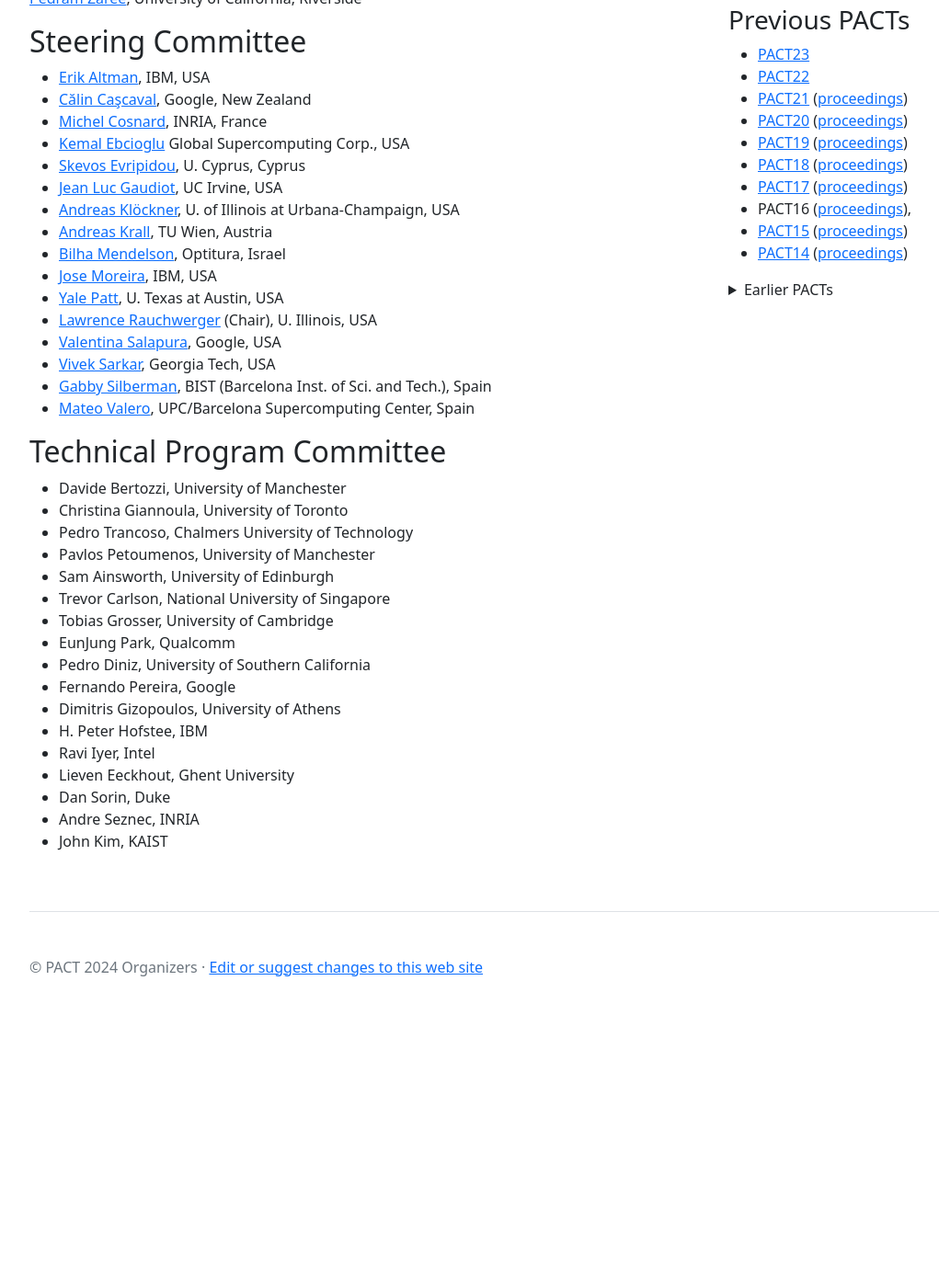
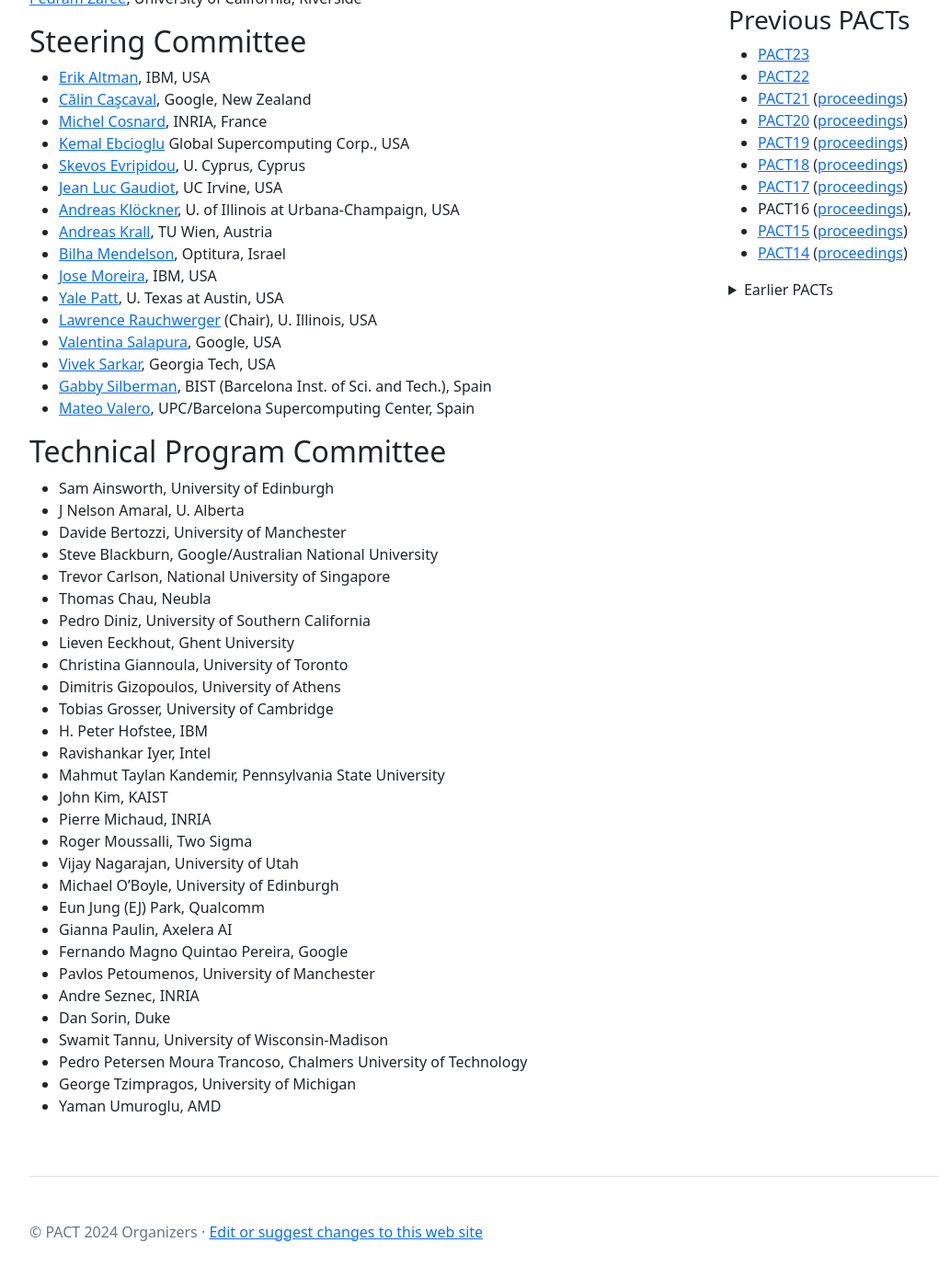
Before and after one commit to pact2024/pact2024.github.io, a Jekyll site: the page built from organization/index.md, in a window 1280 px wide and 1400 px high, scrolled down 855 px. Shown: the top 1389 px of the window at 92% size, without its empty margins (50-1071 px from the left). Built offline with Jekyll 4.4.1, drawn with Linux system fonts in a browser that asks for light colours; before the commit the page ends 1967 px from its top, so only the background shows below that.

Commit message:
Update PC

```diff
--- a/organization/index.md
+++ b/organization/index.md
@@ -64,20 +64,32 @@ TBD
 - [Mateo     Valero](https://www.bsc.es/mateo-valero), UPC/Barcelona Supercomputing Center, Spain
 
 ## Technical Program Committee
+- Sam Ainsworth, University of Edinburgh
+- J Nelson Amaral, U. Alberta
 - Davide Bertozzi, University of Manchester
+- Steve Blackburn, Google/Australian National University
+- Trevor Carlson, National University of Singapore
+- Thomas Chau, Neubla
+- Pedro Diniz, University of Southern California
+- Lieven Eeckhout, Ghent University
 - Christina Giannoula, University of Toronto
-- Pedro Trancoso, Chalmers University of Technology
+- Dimitris Gizopoulos, University of Athens
+- Tobias Grosser, University of Cambridge
+- H. Peter Hofstee, IBM
+- Ravishankar Iyer, Intel
+- Mahmut Taylan Kandemir, Pennsylvania State University
+- John Kim, KAIST
+- Pierre Michaud, INRIA
+- Roger Moussalli, Two Sigma
+- Vijay Nagarajan, University of Utah
+- Michael O'Boyle, University of Edinburgh
+- Eun Jung (EJ) Park, Qualcomm
+- Gianna Paulin, Axelera AI
+- Fernando Magno Quintao Pereira, Google
 - Pavlos Petoumenos, University of Manchester
-- Sam Ainsworth, University of Edinburgh
-- Trevor Carlson, National University of Singapore
-- Tobias Grosser, University of Cambridge
-- EunJung Park, Qualcomm
-- Pedro Diniz, University of Southern California
-- Fernando Pereira, Google
-- Dimitris Gizopoulos, University of Athens
-- H. Peter Hofstee, IBM
-- Ravi Iyer, Intel
-- Lieven Eeckhout, Ghent University
+- Andre Seznec, INRIA
 - Dan Sorin, Duke
-- Andre Seznec, INRIA
-- John Kim, KAIST
+- Swamit Tannu, University of Wisconsin-Madison
+- Pedro Petersen Moura Trancoso, Chalmers University of Technology
+- George Tzimpragos, University of Michigan
+- Yaman Umuroglu, AMD
```
